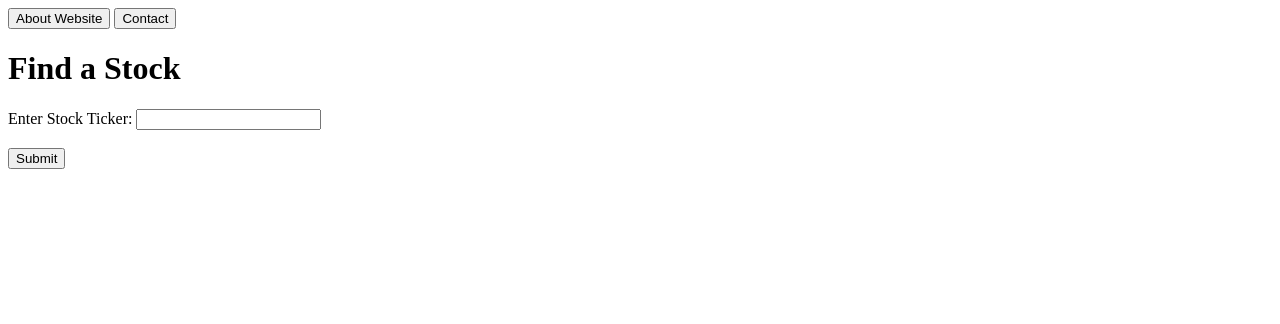
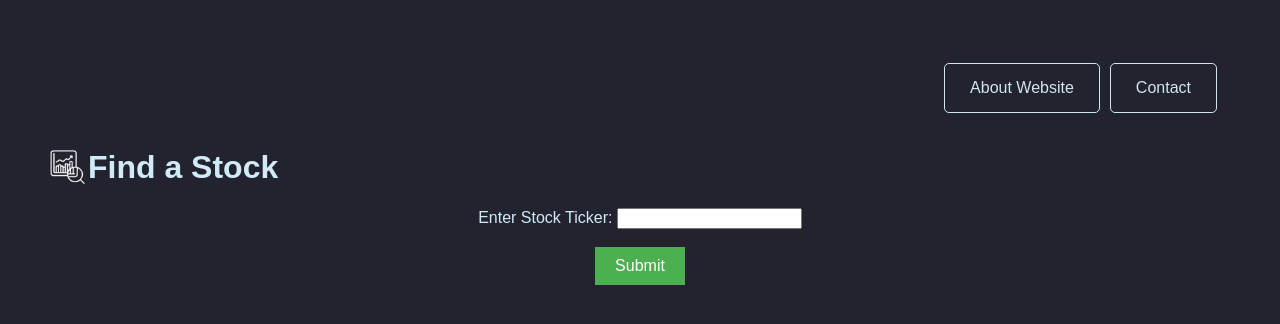
Before and after one commit to xvucf/yfinproject, a Flask app: page /stockfinder in a window 1280 px wide. Shown: the top 324 px of the page. Run offline with Flask 3, Linux system fonts and the light colour scheme.

Commit message:
new design

```diff
--- a/templates/stockfinder.html
+++ b/templates/stockfinder.html
@@ -2,14 +2,24 @@
 <html lang="en">
 <head>
     <meta charset="UTF-8">
+    <link rel="stylesheet" href="{{ url_for('static', filename='style.css') }}">
     <title>Stockfinder</title>
+    <style>
+      .inline-container {
+        display: flex;
+        align-items: center;
+      }
+    </style>
 </head>
 <body>
     <header>
       <button onclick="location.href='/about'">About Website</button>
       <button onclick="location.href='/contact'">Contact</button>
     </header>
-      <h1>Find a Stock</h1>
+    <div class="inline-container">
+      <img src="{{ url_for('static', filename='4.jpg') }}" alt="Find" style="width: 40px; height: 40px;">
+      <h1 style="color: #d0ebf7;">Find a Stock</h1>
+    </div>
     <form action="/stock" method="POST">
         <label for="stock_ticker">Enter Stock Ticker:</label>
         <input type="text" id="stock_ticker" name="stock_ticker" required>
```
Also changed, not shown: static/4.jpg (added).
